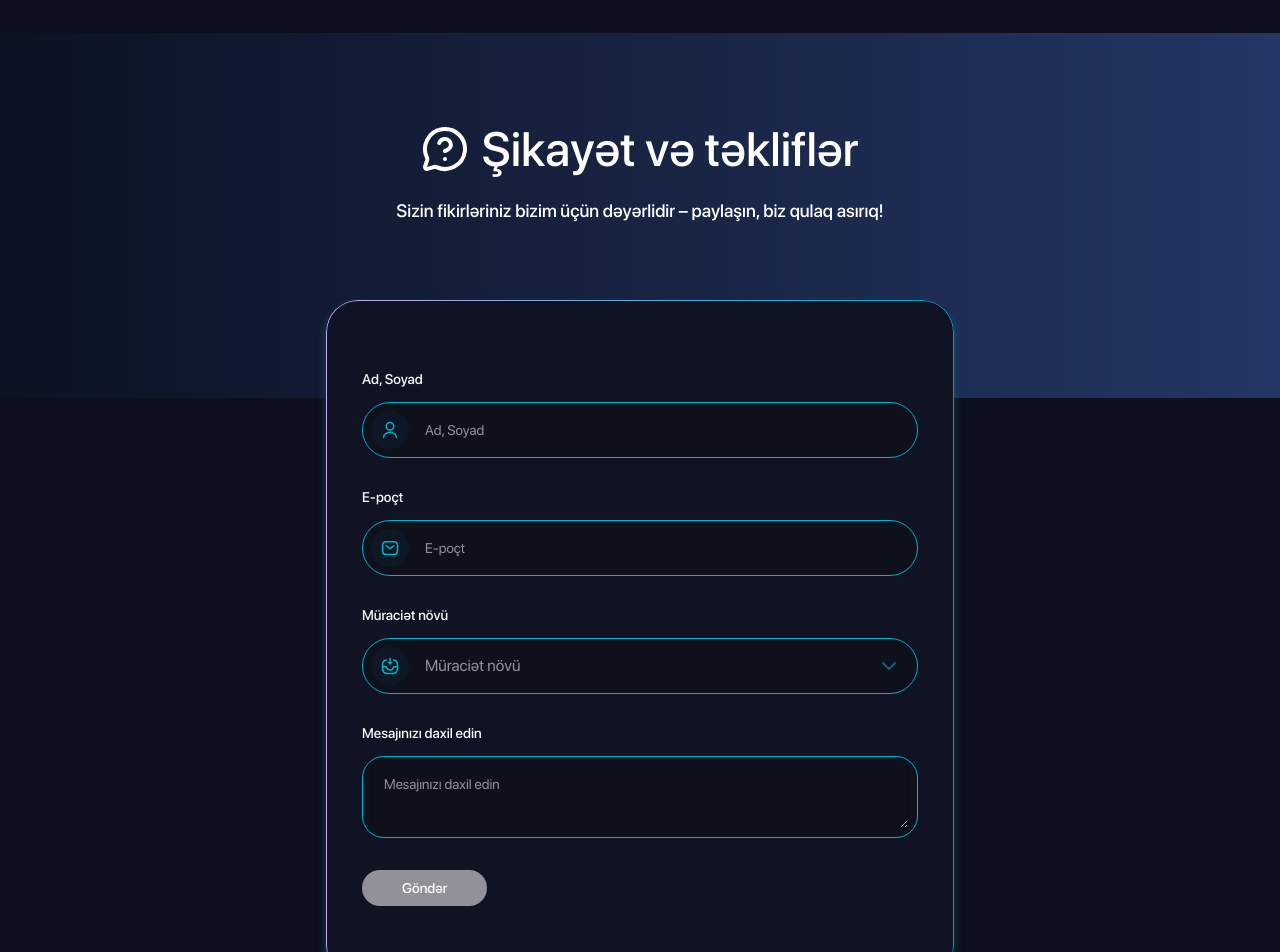
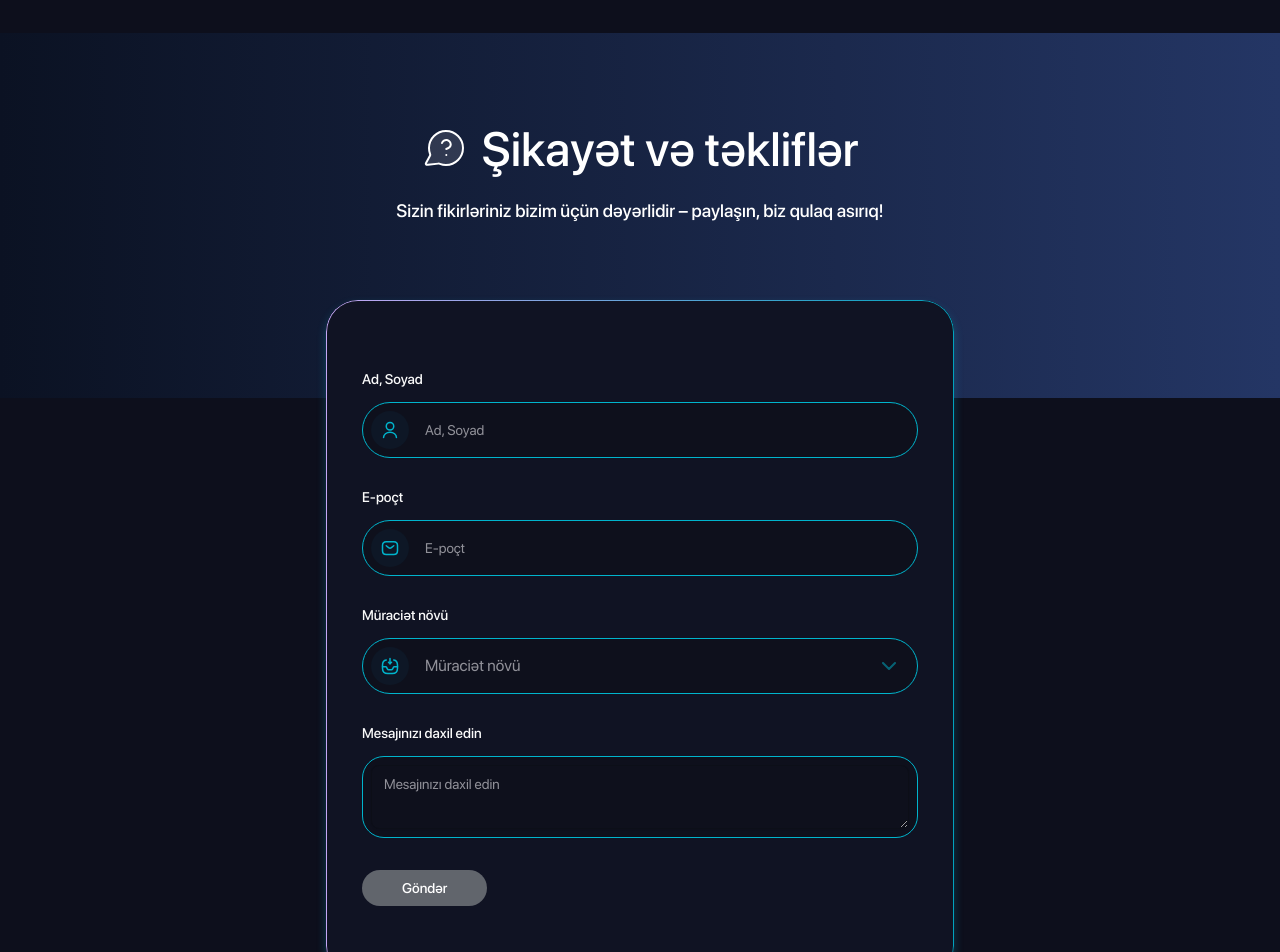
Before and after one commit to fitnest-health/frontend, a Next.js app: page /feedback in a window 1280 px wide. Shown: the part 160-1112 px from the top of the page. Built offline with nearby package versions, Linux system fonts and the light colour scheme.

Commit message:
icon update

```diff
--- a/app/faq/page.tsx
+++ b/app/faq/page.tsx
@@ -5,7 +5,7 @@
   AccordionTrigger,
   AccordionContent,
 } from "@/components/ui/accordion"
-import { MessageCircleQuestionMark } from "lucide-react"
+import MessageIcon from '@/public/icons/message-question-circle.svg'
 
 interface AccordionData {
   title: string
@@ -30,7 +30,7 @@
           <span> haqqında ən çox soruşulan suallar</span>
         </>
       }
-      icon={MessageCircleQuestionMark}
+      iconUrl={MessageIcon.src}
     >
       <div>
         <Accordion type="single" collapsible className="w-full space-y-6 ">
--- a/app/feedback/page.tsx
+++ b/app/feedback/page.tsx
@@ -2,7 +2,7 @@
 import BannerContainer from "@/components/common/BannerContainer"
 import { Card } from "@/components/ui/card"
 import { Form, FormControl, FormField, FormItem, FormLabel, FormMessage } from "@/components/ui/form"
-import { MessageCircleQuestionMark } from "lucide-react"
+import MessageIcon from '@/public/icons/message-question-circle.svg'
 import { useForm } from "react-hook-form"
 import mailIcon from "@/public/icons/mail.svg";
 import peopleIcon from "@/public/icons/people.svg";
@@ -67,7 +67,7 @@
     <BannerContainer
       title="Şikayət və təkliflər"
       subtitle="Sizin fikirləriniz bizim üçün dəyərlidir – paylaşın, biz qulaq asırıq!"
-      icon={MessageCircleQuestionMark}
+      iconUrl={MessageIcon.src}
     >
       <Card className="lg:max-w-[628px] mx-auto mt-4 mb-10">
         <Form {...form}>
--- a/app/privacy/page.tsx
+++ b/app/privacy/page.tsx
@@ -5,7 +5,7 @@
     CardHeader,
     CardTitle,
 } from "@/components/ui/card";
-import { Shield } from "lucide-react";
+import ShieldIcon from '@/public/icons/shield.svg'
 
 interface PolicyItem {
     id: number;
@@ -27,7 +27,7 @@
         <BannerContainer
             title="Məxfilik siyasəti"
             subtitle='Şəxsi məlumatlarınızın qorunması bizim üçün prioritetdir'
-            icon={Shield}
+            iconUrl={ShieldIcon.src}
         >
             <div className="w-full flex flex-col gap-5 items-center">
                 {
--- a/components/ui/button.tsx
+++ b/components/ui/button.tsx
@@ -5,7 +5,7 @@
 import { cn } from "@/lib/utils"
 
 const buttonVariants = cva(
-  "inline-flex items-center justify-center gap-2 whitespace-nowrap rounded-md text-sm font-medium transition-all disabled:pointer-events-none disabled:bg-neutral-700 disabled:text-neutral-50 [&_svg]:pointer-events-none [&_svg:not([class*='size-'])]:size-4 shrink-0 [&_svg]:shrink-0 outline-none focus-visible:border-ring focus-visible:ring-ring/50 focus-visible:ring-[3px] aria-invalid:ring-destructive/20 dark:aria-invalid:ring-destructive/40 aria-invalid:border-destructive",
+  "inline-flex items-center justify-center gap-2 whitespace-nowrap rounded-md text-sm font-medium transition-all disabled:pointer-events-none disabled:bg-gray-700 disabled:text-neutral-50 [&_svg]:pointer-events-none [&_svg:not([class*='size-'])]:size-4 shrink-0 [&_svg]:shrink-0 outline-none focus-visible:border-ring focus-visible:ring-ring/50 focus-visible:ring-[3px] aria-invalid:ring-destructive/20 dark:aria-invalid:ring-destructive/40 aria-invalid:border-destructive",
   {
     variants: {
       variant: {
```
Also changed, not shown: public/icons/message-question-circle.svg (added), public/icons/shield.svg (added).
